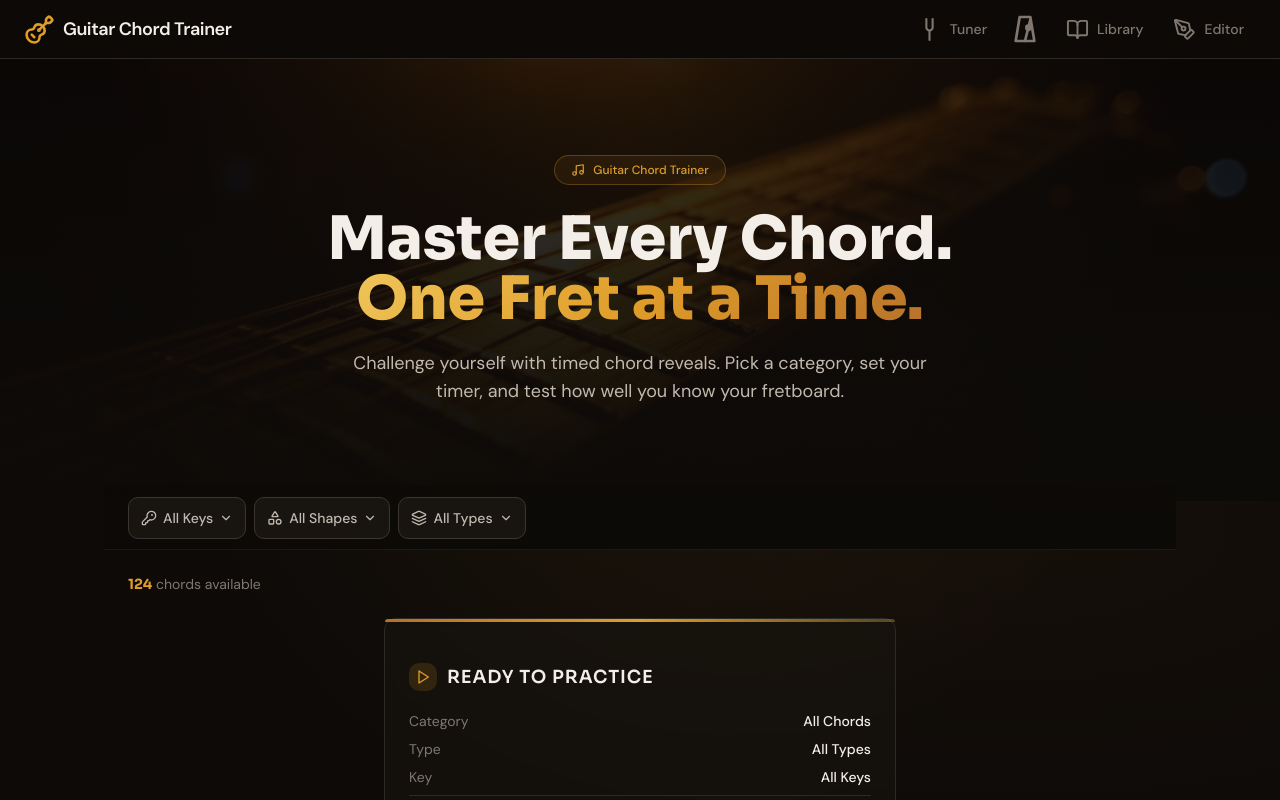
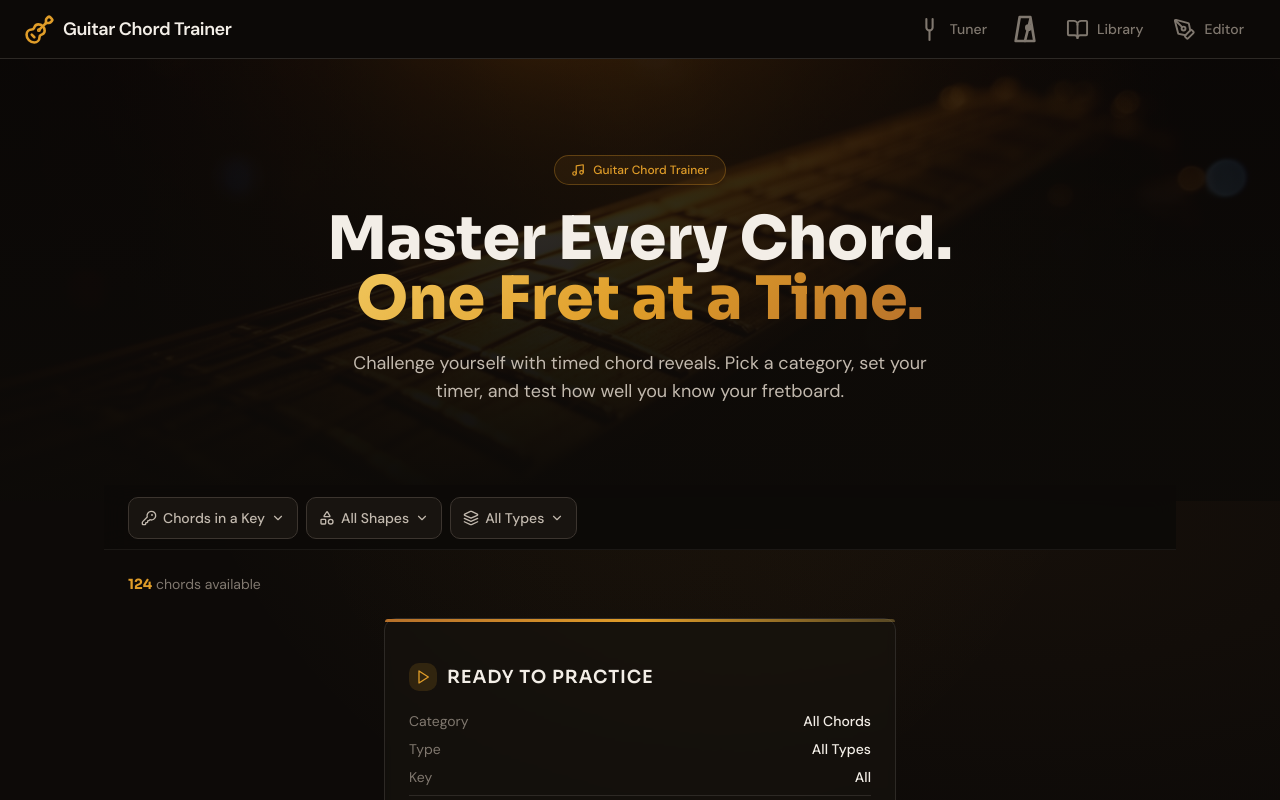
Before and after one commit to randysoller/FretMaster, a React (Vite) app: page /chord-practice in a window 1280 px wide. Shown: the top 800 px of the page. Built offline with nearby package versions, Linux system fonts and the light colour scheme.

Commit message:
Rename key filter chip and add Major labels

```diff
--- a/src/pages/Home.tsx
+++ b/src/pages/Home.tsx
@@ -75,7 +75,7 @@ export default function Home() {
   };
 
   // ─── Summary helpers ───
-  const getKeySummary = () => keyFilter ? `${keyFilter.display}` : 'All Keys';
+  const getKeySummary = () => keyFilter ? `${keyFilter.display} Major` : 'Chords in a Key';
   const getCatSummary = () => {
     if (categories.size === 0) return 'All Shapes';
     if (categories.size === 1) return CATEGORY_LABELS[[...categories][0]].replace(' Chords', '');
@@ -313,7 +313,7 @@ export default function Home() {
 
             {keyFilter && (
               <span className="flex items-center gap-1 rounded-full bg-amber-500/12 border border-amber-500/25 text-amber-400 px-2.5 py-0.5 text-[11px] font-body font-medium">
-                Key: {keyFilter.display}
+                {keyFilter.display} Major
                 <button onClick={() => setKeyFilter(null)} className="size-3.5 flex items-center justify-center rounded-full hover:bg-amber-500/20 transition-colors">
                   <X className="size-2.5" />
                 </button>
@@ -402,7 +402,7 @@ export default function Home() {
                 <div className="flex items-center justify-between text-sm font-body">
                   <span className="text-[hsl(var(--text-muted))]">Key</span>
                   <span className="text-[hsl(var(--text-default))] font-medium">
-                    {keyFilter ? `${keyFilter.display} Major` : 'All Keys'}
+                    {keyFilter ? `${keyFilter.display} Major` : 'All'}
                   </span>
                 </div>
                 {hasBorreOrMovable && barreRoots.size > 0 && barreRoots.size < 3 && (
@@ -592,7 +592,7 @@ function KeySheetContent({ keyFilter, onSelect, isMobile }: { keyFilter: KeySign
                 <span className={`font-display ${textSize} font-bold min-w-[36px] ${
                   isActive ? 'text-amber-400' : 'text-[hsl(var(--text-default))]'
                 }`}>
-                  {ks.display}
+                  {ks.display} Major
                 </span>
                 {ks.count === 0 && (
                   <span className="text-xs text-[hsl(var(--text-muted))]">no sharps or flats</span>
```
